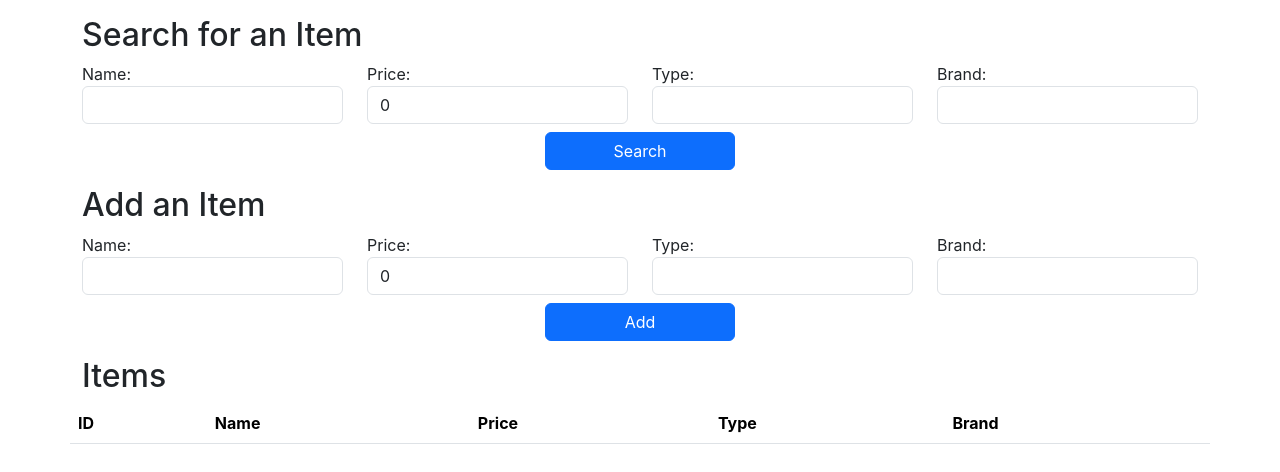
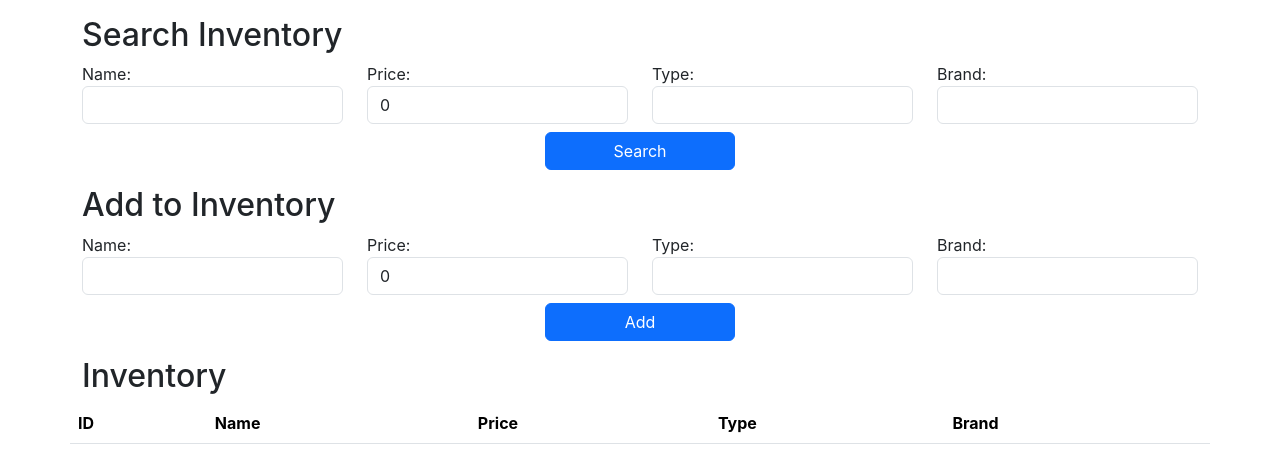
Before and after one commit to Toasted01/ims, a React (Create React App) app: page / in a window 1280 px wide. Shown: the top 472 px of the page. Built offline with nearby package versions, Linux system fonts and the light colour scheme; the HTML template or start-up script is replaced by a standard one.

Commit message:
Working search bar and correct naming WOWWEE!

```diff
--- a/src/App.jsx
+++ b/src/App.jsx
@@ -6,7 +6,12 @@ import ItemsDisplay from "./Components/ItemDisplay.jsx";
 
 function App() {
   //Search filters state (expects an object)
-  const [filters, setFilters] = useState({});
+  const [filters, setFilters] = useState({
+    name: '',
+    price: 0,
+    type: '',
+    brand: '',
+  });
   //Add item data state (expects an object with an array of items)
   const [dataList, setData] = useState({ items: [] });
 
@@ -28,25 +33,62 @@ function App() {
    * @param {*} itemData
    */
   const addItemToData = (itemData) => {
-    let items = dataList["items"];//initially empty, then filled subsequently
-    itemData.id = (items.length + 1);//creates dynamic id based on array size starting at 1
-    items.push(itemData);//adds new item data to current list items data
-    setData({ items: items });//calls set data to set the array in the state to the new concat array 'items'
-    console.log(dataList);//logs the new array
+    let items = dataList["items"]; //initially empty, then filled subsequently
+    itemData.id = items.length + 1; //creates dynamic id based on array size starting at 1
+    items.push(itemData); //adds new item data to current list items data
+    setData({ items: items }); //calls set data to set the array in the state to the new concat array 'items'
+    console.log(dataList); //logs the new array
+  };
+
+  /**
+   * Creates array of filtered data
+   * Checks if each data property is not equal to its default value
+   * Checks to see if there is a matching property
+   * returns all matching items via filteredData array
+   * @param {*} data
+   * @returns
+   */
+  const filterData = (data) => {
+    const filteredData = [];
+
+    // Check if no filters are provided or if all filters are empty
+    if (Object.values(filters).every(value => value === '' || value === 0)) {
+      return data;
+    }
+
+    for (const item of data) {
+      if (filters.name && item.name !== filters.name) {
+        continue;
+      }
+      if (filters.price && item.price > filters.price) {
+        continue;
+      }
+      if (filters.type && item.type !== filters.type) {
+        continue;
+      }
+      if (filters.brand && item.brand !== filters.brand) {
+        continue;
+      }
+      filteredData.push(item);
+    }
+
+    return filteredData;
   };
 
   return (
     <div className="container">
       <div className="row mt-3">
-        <SearchBar searchItem={updateFilters} />{/**Property 'searchItem' will be passed an object used in the updateFilters*/}
+        <SearchBar searchItem={updateFilters} />
+        {/**Property 'searchItem' will be passed an object used in the updateFilters*/}
       </div>
       <div className="row mt-3">
-        <AddItem addItem={addItemToData} />{/**Property 'addItem' will be passed an object used in the addItemToData*/}
+        <AddItem addItem={addItemToData} />
+        {/**Property 'addItem' will be passed an object used in the addItemToData*/}
       </div>
       <div className="row mt-3">
-        <ItemsDisplay itemsList={dataList["items"]}/>{/**Property 'itemsList' will pass the current dataList array to ItemsDsiplay component*/}
+        <ItemsDisplay itemsList={filterData(dataList["items"])} />
+        {/**Property 'itemsList' will pass the current dataList array to ItemsDsiplay component through thr filterData function*/}
       </div>
-
     </div>
   );
 }
--- a/src/Components/AddItem.jsx
+++ b/src/Components/AddItem.jsx
@@ -22,7 +22,7 @@ function AddItemBar(props) {
   return (
     <div>
       <div className="row">
-        <h2>Add an Item</h2>
+        <h2>Add to Inventory</h2>
       </div>
       <div className="row">
         <div className="col">
--- a/src/Components/ItemDisplay.jsx
+++ b/src/Components/ItemDisplay.jsx
@@ -6,7 +6,7 @@ function ItemsDisplay(props) {
   return (
     <div className="container">
       <div className="row">
-        <h2>Items</h2>
+        <h2>Inventory</h2>
       </div>
       <div className="row">
         <table className="table table-striped">
--- a/src/Components/SearchBar.jsx
+++ b/src/Components/SearchBar.jsx
@@ -21,7 +21,7 @@ function SearchBar(props) {
   return (
     <div className="container">
       <div className="row">
-        <h2>Search for an Item</h2>
+        <h2>Search Inventory</h2>
       </div>
       <div className="row">
         <div className="col">
```
